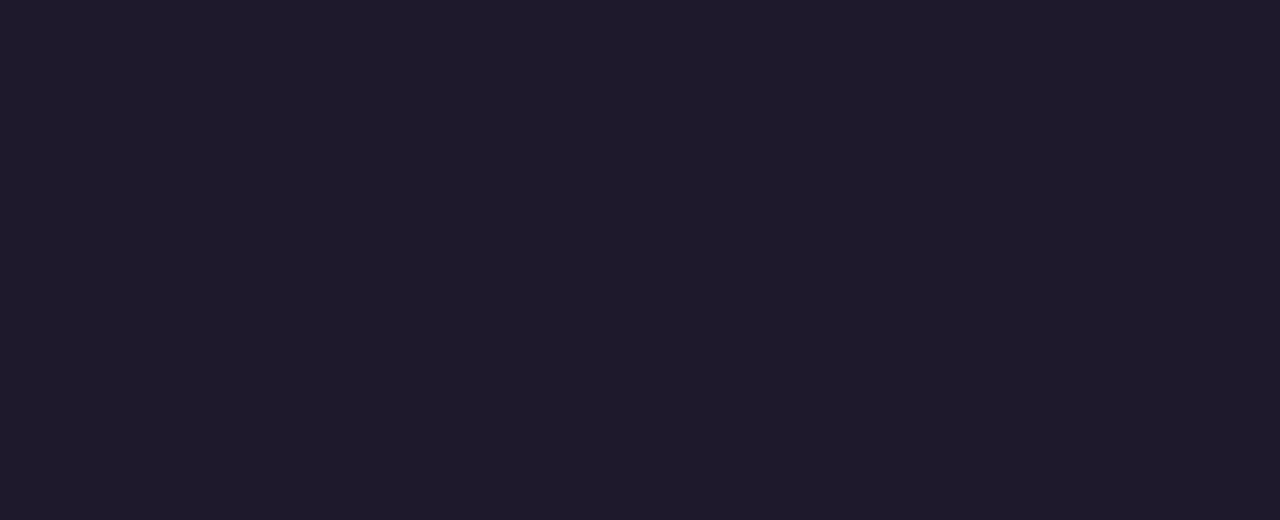
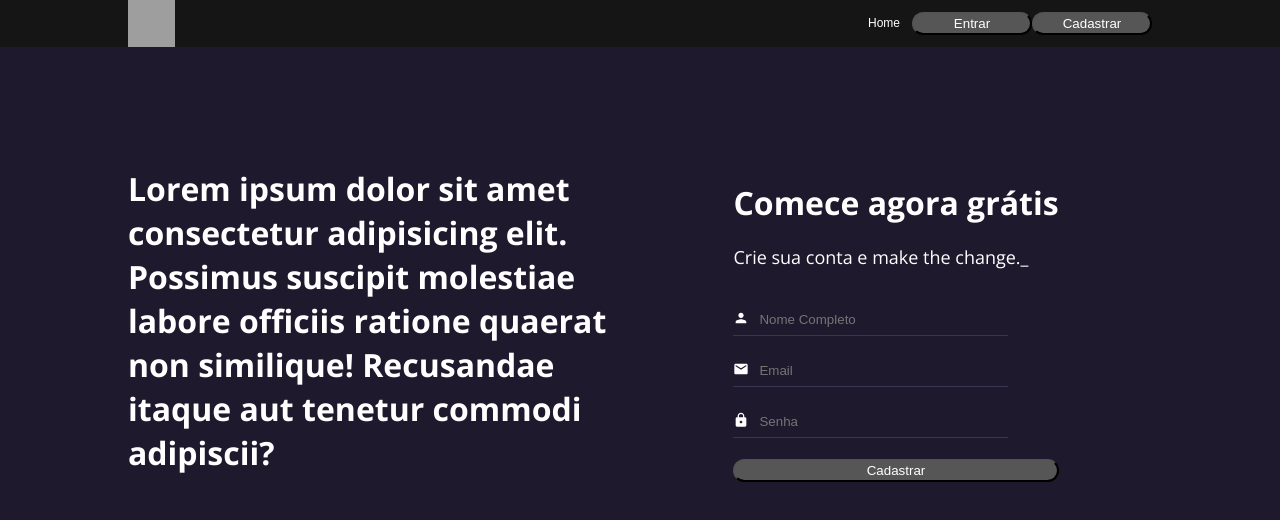
Before and after one commit to 1910gstv/dio-clone, a React (Create React App) app: page /register in a window 1280 px wide. Before the commit this address had no page. Shown: the top 520 px of the page. Built offline with nearby package versions, Linux system fonts and the light colour scheme; grey boxes are pictures that could not be loaded.

Commit message:
criando a rota de cadastro

```diff
--- a/db.json
+++ b/db.json
@@ -13,10 +13,16 @@
       "senha": "123456"
     },
     {
-      "id": 3
+      "name": "Gustavo",
+      "email": "guga.hq@hotmail.com",
+      "senha": "as1234",
+      "id": 28
     },
     {
-      "id": 4
+      "name": "Livia ",
+      "email": "livia@livia.com",
+      "senha": "as1234",
+      "id": 29
     }
   ]
 }
--- a/src/App.js
+++ b/src/App.js
@@ -2,6 +2,7 @@ import { BrowserRouter, Routes, Route } from "react-router-dom";
 import { Home } from "./pages/home";
 import { Login } from "./pages/login";
 import { Feed } from "./pages/feed";
+import { Register } from "./pages/register";
 
 function App() {
   return (
@@ -10,6 +11,7 @@ function App() {
         <Route path="/" element={<Home />} />
         <Route path="/login" element={<Login />} />
         <Route path="/feed" element={<Feed />} />
+        <Route path="/register" element={<Register />} />
       </Routes>
     </BrowserRouter>
   );
--- a/src/pages/login/index.jsx
+++ b/src/pages/login/index.jsx
@@ -52,6 +52,7 @@ const Login = () => {
       const { data } = await api.get(
         `/users?email=${formData.email}&senha=${formData.password}`
       );
+      console.log(data);
       if (data.length == 1) {
         navigate("/feed");
       } else {
--- /dev/null
+++ b/src/pages/register/index.jsx
@@ -0,0 +1,114 @@
+import React from "react";
+
+import { MdEmail, MdLock, MdPerson } from "react-icons/md";
+import { useNavigate } from "react-router-dom";
+import { useForm } from "react-hook-form";
+import { yupResolver } from "@hookform/resolvers/yup";
+import * as yup from "yup";
+
+import { Header } from "../../components/Header";
+import { Input } from "../../components/Input";
+import { Button } from "../../components/Button";
+
+import { api } from "../../services/api";
+
+import {
+  Container,
+  Wrapper,
+  Column,
+  Title,
+  SubtitleLogin,
+  TitleLogin,
+} from "./styles";
+
+const schema = yup.object({
+  nome: yup.string().required(),
+  email: yup.string().email().required(),
+  password: yup.string().min(3).required(),
+});
+
+const Register = () => {
+  const navigate = useNavigate();
+
+  const {
+    control,
+    handleSubmit,
+    formState: { errors },
+  } = useForm({
+    resolver: yupResolver(schema),
+    mode: "onChange",
+  });
+
+  const onSubmit = (formData) => {
+    const nome = formData.nome;
+    const email = formData.email;
+    const password = formData.password;
+
+    console.log(nome, email, password);
+
+    try {
+      api
+        .post("/users", {
+          name: nome,
+          email: email,
+          senha: password
+        })
+        .then((response) => {
+          if (
+            response.data.name != null &&
+            response.data.email != null &&
+            response.data.senha != null
+          ) {
+            navigate("/login");
+          }
+        });
+    } catch {
+      alert("Houve um erro, tente novamente");
+    }
+  };
+
+  return (
+    <>
+      <Header />
+      <Container>
+        <Column>
+          <Title>
+            Lorem ipsum dolor sit amet consectetur adipisicing elit. Possimus
+            suscipit molestiae labore officiis ratione quaerat non similique!
+            Recusandae itaque aut tenetur commodi adipiscii?
+          </Title>
+        </Column>
+        <Column>
+          <Wrapper>
+            <TitleLogin>Comece agora grátis</TitleLogin>
+            <SubtitleLogin>Crie sua conta e make the change._</SubtitleLogin>
+            <form onSubmit={handleSubmit(onSubmit)}>
+              <Input
+                name="nome"
+                placeholder="Nome Completo"
+                control={control}
+                leftIcon={<MdPerson />}
+              ></Input>
+              <Input
+                name="email"
+                placeholder="Email"
+                control={control}
+                leftIcon={<MdEmail />}
+              ></Input>
+              <Input
+                name="password"
+                type="password"
+                placeholder="Senha"
+                control={control}
+                leftIcon={<MdLock />}
+              ></Input>
+              <Button title="Cadastrar" type="submit"></Button>
+            </form>
+          </Wrapper>
+        </Column>
+      </Container>
+    </>
+  );
+};
+
+export { Register };
--- /dev/null
+++ b/src/pages/register/styles.js
@@ -0,0 +1,56 @@
+import styled from "styled-components";
+
+export const Container = styled.div`
+  width: 100%;
+  max-width: 80%;
+  margin: 120px auto 0;
+
+  display: flex;
+  flex-direction: row;
+  justify-content: space-around;
+  align-items: center;
+`;
+
+export const Wrapper = styled.div`
+  max-width: 350px;
+`;
+
+export const Column = styled.div`
+  flex: 1;
+  display: flex;
+  flex-direction: column;
+  align-items: center;
+`;
+
+export const Row = styled.div`
+  display: flex;
+  flex-direction: row;
+  justify-content: space-between;
+  align-items: center;
+  margin-top: 20px;
+`;
+
+export const Title = styled.h2`
+  font-style: normal;
+  font-weight: 700;
+  font-size: 32px;
+  margin-bottom: 20px;
+  line-height: 44px;
+
+  color: #fff;
+`;
+
+export const TitleLogin = styled.p`
+  font-style: normal;
+  font-weight: 700;
+  font-size: 32px;
+  margin-bottom: 20px;
+  line-height: 44px;
+`;
+
+export const SubtitleLogin = styled.p`
+  font-weight: 400;
+  font-size: 18px;
+  margin-bottom: 35px;
+  line-height: 25px;
+`;
--- a/src/styles/global.js
+++ b/src/styles/global.js
@@ -10,6 +10,7 @@ export const GlobalStyle = createGlobalStyle`
  body {
     background-color: #1e192c;
     color: #fff;
+    font-family: "Open Sans";
  }
 
 `
```
